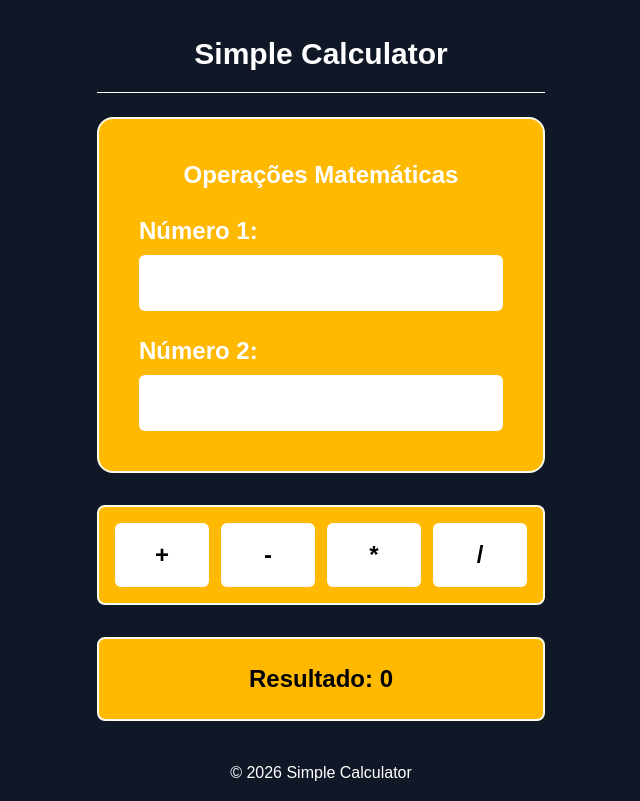
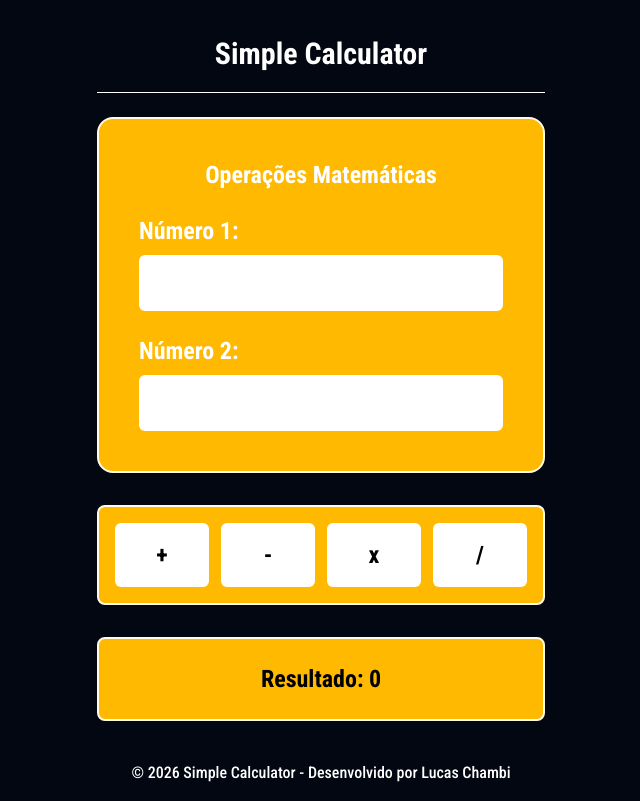
Before and after one commit to LokiiiGo/simple-calculator, a Next.js app: page / in a window 1280 px wide. Shown: the whole page, without its empty margins (319-959 px from the left). Built offline with nearby package versions, Linux system fonts and the light colour scheme.

Commit message:
Adicionando fonte de letra e background para readme

```diff
--- a/src/app/components/Calcular.tsx
+++ b/src/app/components/Calcular.tsx
@@ -40,7 +40,7 @@ export default function Calcular() {
         setResultado(calculoFinal);
     };
     return (
-        <div className="p-4 flex flex-col min-h-screen items-center justify-center bg-gray-900 text-white">
+        <div className="roboto-condensed p-4 flex flex-col min-h-screen items-center justify-center bg-gray-950 text-white">
             <h1 className="text-2xl md:text-3xl mt-5 font-bold">Simple Calculator</h1>
 
             <hr className="border-t border-white w-full max-w-xs md:max-w-md mx-auto mb-6 mt-5"></hr>
@@ -75,7 +75,7 @@ export default function Calcular() {
                 <div className="grid grid-cols-2 md:grid-cols-4 gap-3">
                     <button className="bg-white text-black py-4 rounded-md font-bold text-2xl cursor-pointer hover:bg-gray-200 transition-colors" onClick={() => handleCalcular('+')}>+</button>
                     <button className="bg-white text-black py-4 rounded-md font-bold text-2xl cursor-pointer hover:bg-gray-200 transition-colors" onClick={() => handleCalcular('-')}>-</button>
-                    <button className="bg-white text-black py-4 rounded-md font-bold text-2xl cursor-pointer hover:bg-gray-200 transition-colors" onClick={() => handleCalcular('*')}>*</button>
+                    <button className="bg-white text-black py-4 rounded-md font-bold text-2xl cursor-pointer hover:bg-gray-200 transition-colors" onClick={() => handleCalcular('*')}>x</button>
                     <button className="bg-white text-black py-4 rounded-md font-bold text-2xl cursor-pointer hover:bg-gray-200 transition-colors" onClick={() => handleCalcular('/')}>/</button>
                 </div>
             </div>
@@ -84,7 +84,7 @@ export default function Calcular() {
                 <p className="text-black">Resultado: {resultado}</p>
             </div>
 
-            <footer className="mt-10 text-white">&copy; {new Date().getFullYear()} <a href='https://github.com/LokiiiGo/simple-calculator'>Simple Calculator</a></footer>
+            <footer className="mt-10 text-white">&copy; {new Date().getFullYear()} <a href='https://github.com/LokiiiGo/simple-calculator'>Simple Calculator - Desenvolvido por Lucas Chambi</a></footer>
         </div>
     )
 };
--- a/src/app/globals.css
+++ b/src/app/globals.css
@@ -3,6 +3,14 @@
 :root {
   --background: #212121;
   --foreground: #272727;
+}
+
+
+.roboto-condensed{
+  font-family: "Roboto Condensed", sans-serif;
+  font-optical-sizing: auto;
+  font-weight: 500;
+  font-style: normal;
 }
 
 @theme inline {
@@ -22,5 +30,4 @@
 body {
   background: var(--background);
   color: var(--foreground);
-  font-family: Arial, Helvetica, sans-serif;
 }
--- a/src/app/layout.tsx
+++ b/src/app/layout.tsx
@@ -24,7 +24,10 @@ export default function RootLayout({
   children: React.ReactNode;
 }>) {
   return (
-    <html lang="en">
+    <html lang="pt-br">
+      <link rel="preconnect" href="https://fonts.googleapis.com" />
+        <link rel="preconnect" href="https://fonts.gstatic.com" crossOrigin="" />
+          <link href="https://fonts.googleapis.com/css2?family=Roboto+Condensed:ital,wght@0,100..900;1,100..900&display=swap" rel="stylesheet" />
           <body
             className={`${geistSans.variable} ${geistMono.variable} antialiased`}
           >
```
Also changed, not shown: public/asset/background-calculator.png (added), 1 other file (tests, documents, lock files or other folders). Lines whose indentation alone changed are shown as unchanged.
